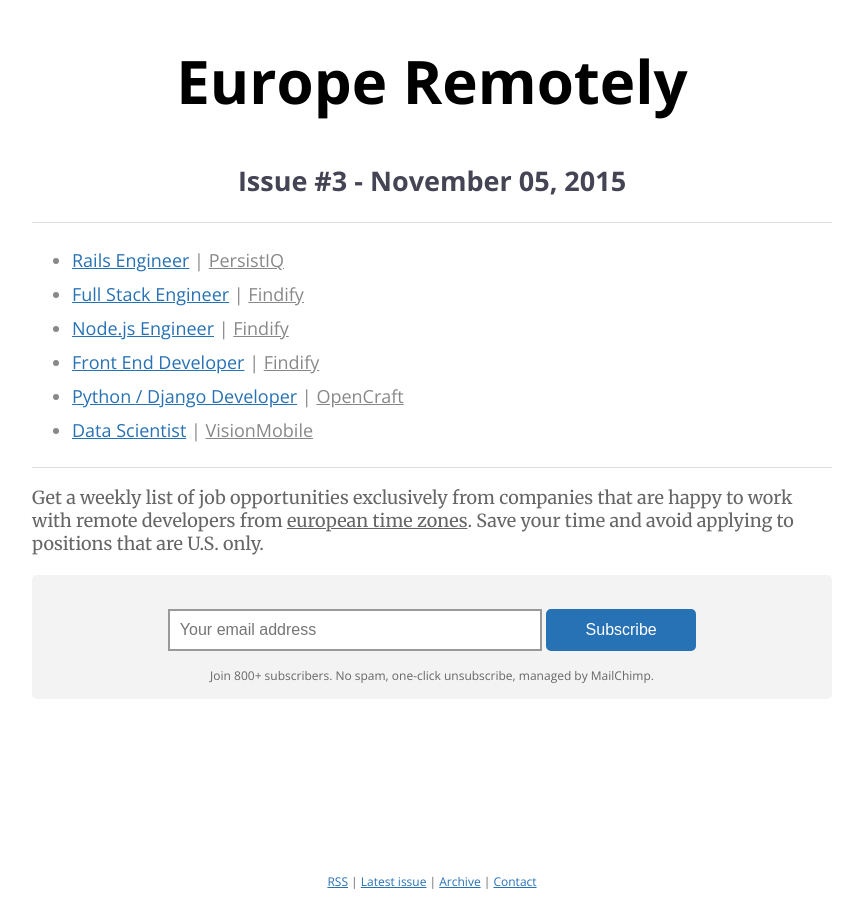
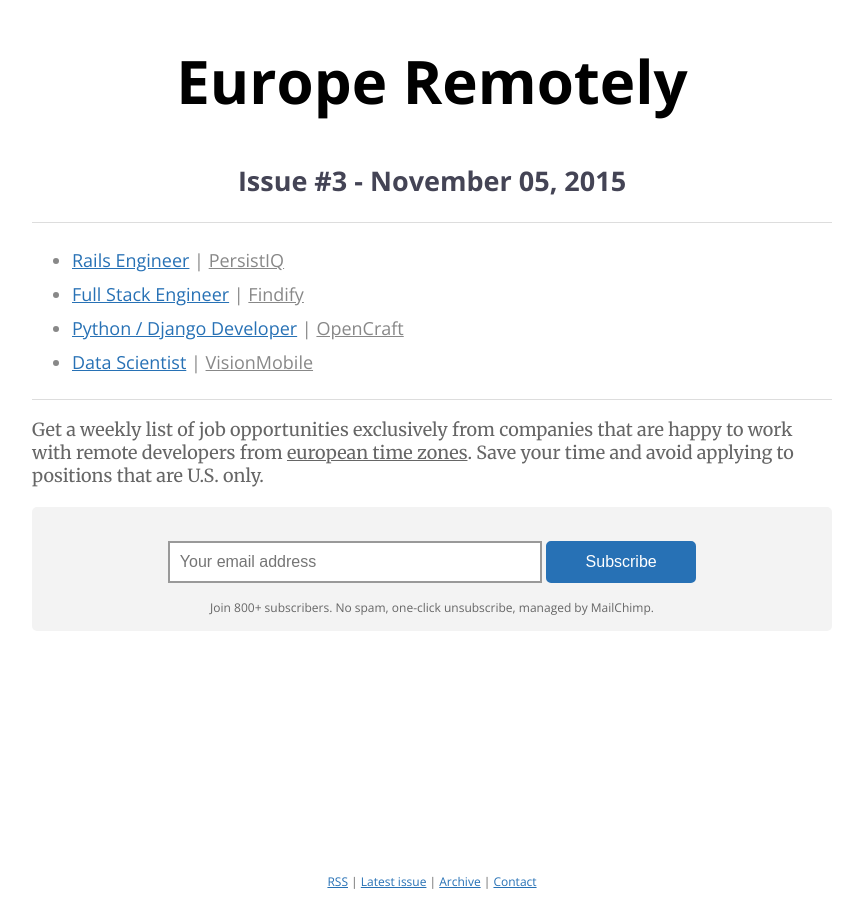
Before and after one commit to dabrorius/europe-remotely, a Jekyll site: the page built from _posts/2015-11-05-issue-3.html, in a window 1280 px wide. Shown: the whole page, without its empty margins (208-1071 px from the left). Built offline with Jekyll 4.4.1, drawn with Linux system fonts in a browser that asks for light colours.

Commit message:
remove two jobs that have already been filled

```diff
--- a/_posts/2015-11-05-issue-3.html
+++ b/_posts/2015-11-05-issue-3.html
@@ -14,14 +14,6 @@
     <span class="company"><a target="_blank" href="http://findify.io/" class="company">Findify</a></span>
   </li>
   <li>
-    <a target="_blank" href="http://findify.io/node-js-engineer/">Node.js Engineer</a> |
-    <span class="company"><a target="_blank" href="http://findify.io/" class="company">Findify</a></span>
-  </li>
-  <li>
-    <a target="_blank" href="http://findify.io/front-end-developer/">Front End Developer</a> |
-    <span class="company"><a target="_blank" href="http://findify.io/" class="company">Findify</a></span>
-  </li>
-  <li>
     <a target="_blank" href="http://careers.stackoverflow.com/jobs/101007/open-source-developer-open-edx-python-django-opencraft">Python / Django Developer</a> |
     <span class="company"><a target="_blank" href="http://opencraft.com/" class="company">OpenCraft</a></span>
   </li>
```
